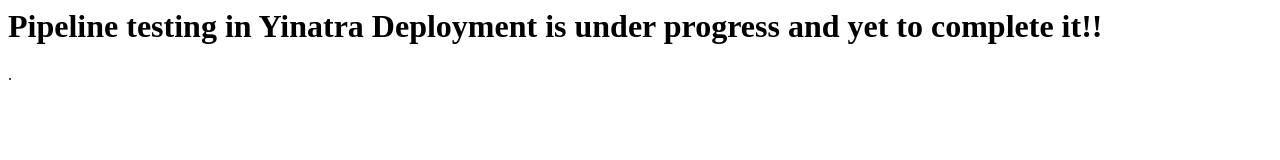
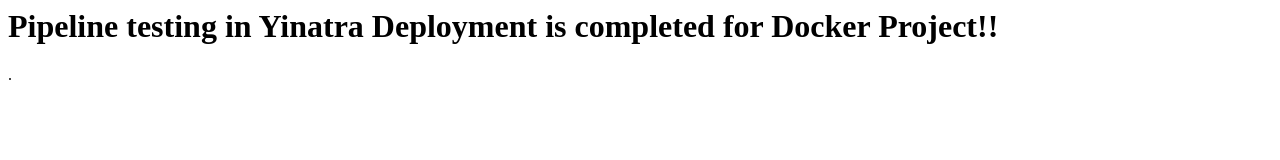
Before and after one commit to priyagit7/yinatra-demogit, a plain HTML site: page index.html in a window 1280 px wide. Drawn offline with Linux system fonts and the light colour scheme.

Commit message:
index.html

```diff
--- a/index.html
+++ b/index.html
@@ -1 +1 @@
-<h1>Pipeline testing in Yinatra Deployment is under progress and yet to complete it!!</h1>.
+<h1>Pipeline testing in Yinatra Deployment is completed for Docker Project!!</h1>.
```
